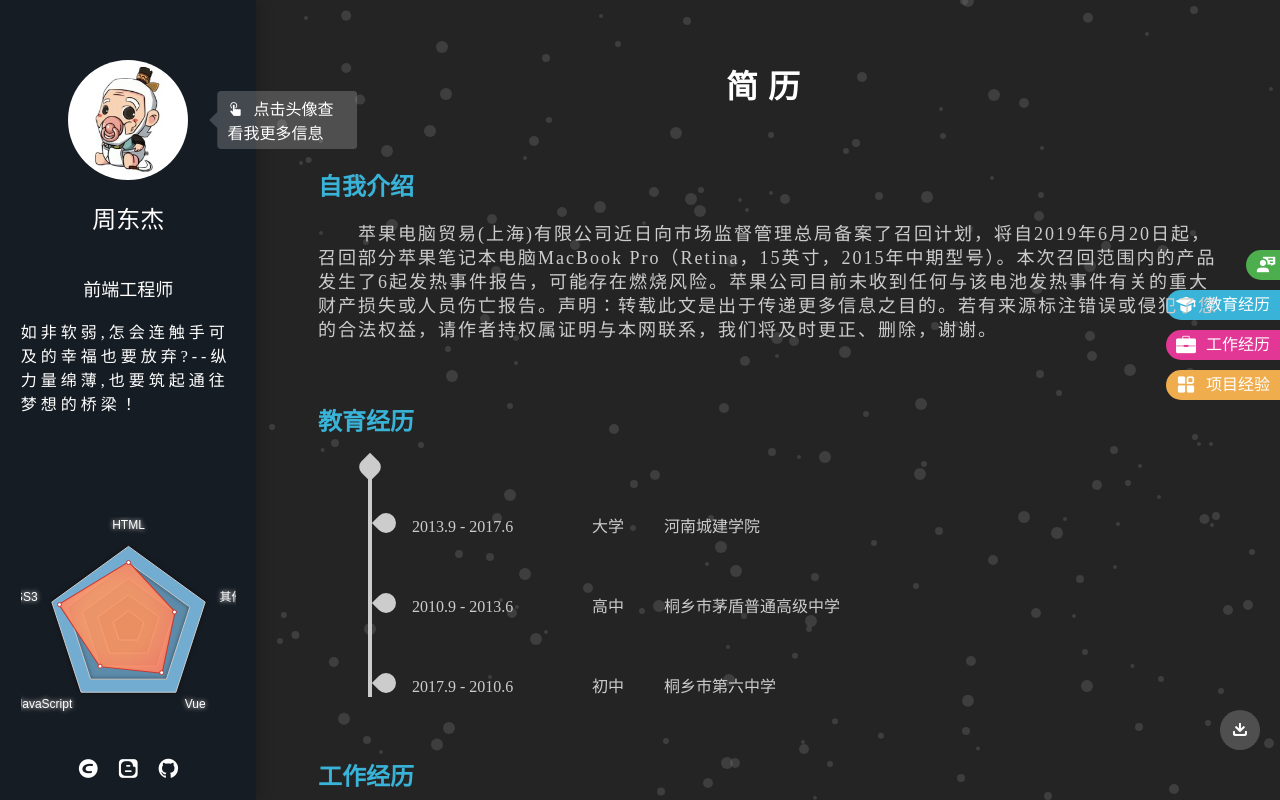
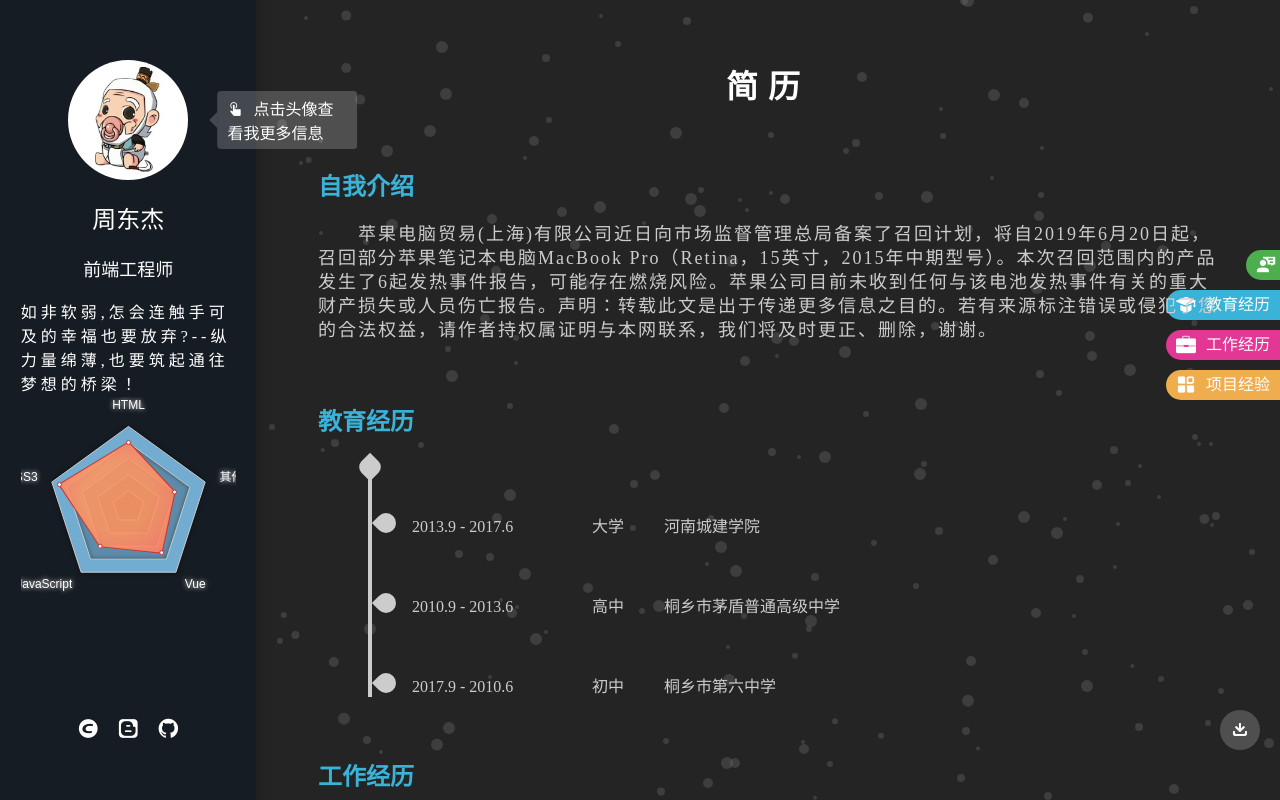
Before and after one commit to HomeSquat/resume, a Vue app: page / in a window 1280 px wide. Built offline with nearby package versions, Linux system fonts and the light colour scheme.

Commit message:
右侧样式修改

```diff
--- a/src/views/Home/components/basicRight.vue
+++ b/src/views/Home/components/basicRight.vue
@@ -163,6 +163,7 @@ export default {
   .user
     display flex
     flex-direction column
+    justify-content space-between
     align-items center
     width 100% // 兼容ie
     .user-avatar-box
@@ -203,17 +204,16 @@ export default {
       margin 20px 0
       font-size 24px
     .user-job
-      margin 20px 0
+      margin-bottom 20px
       font-size 18px
     .user-motto
       width 100% //兼容ie
       line-height 24px
       font-size 16px
       letter-spacing 4px
-    .skill-radar
-      width 100%
-      height 220px
-      margin-top 100px
+  .skill-radar
+    width 100%
+    height 220px
   .external-links
     margin-top 20px
     text-shadow none
```
